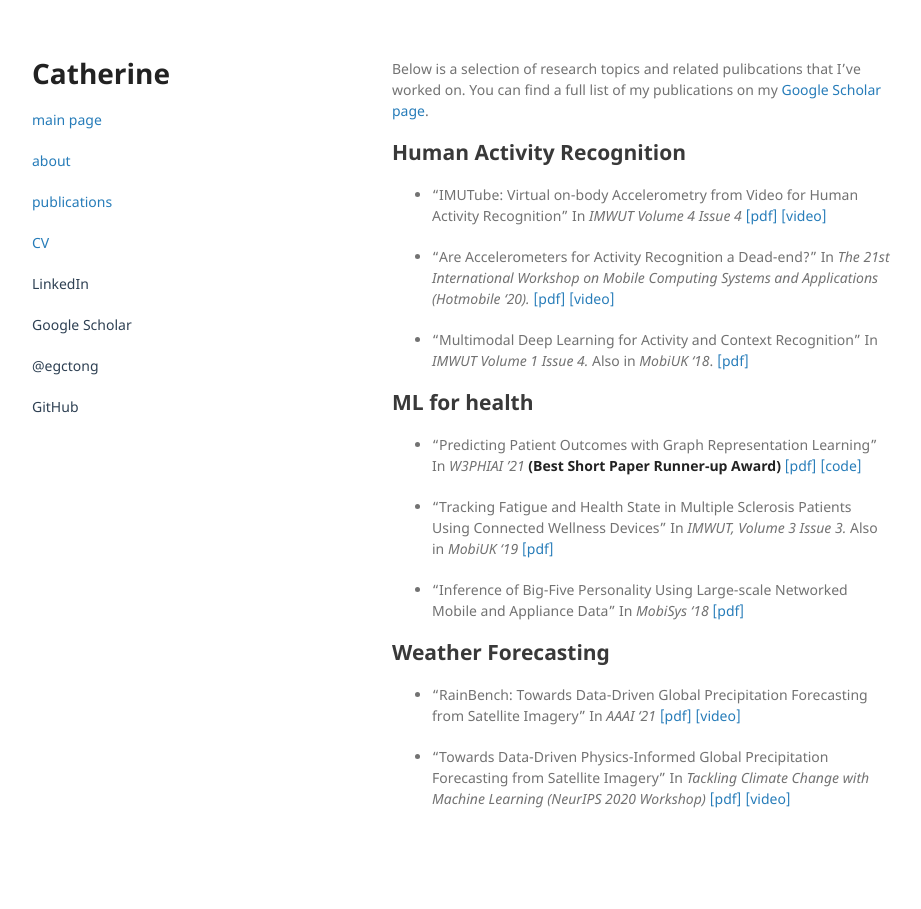
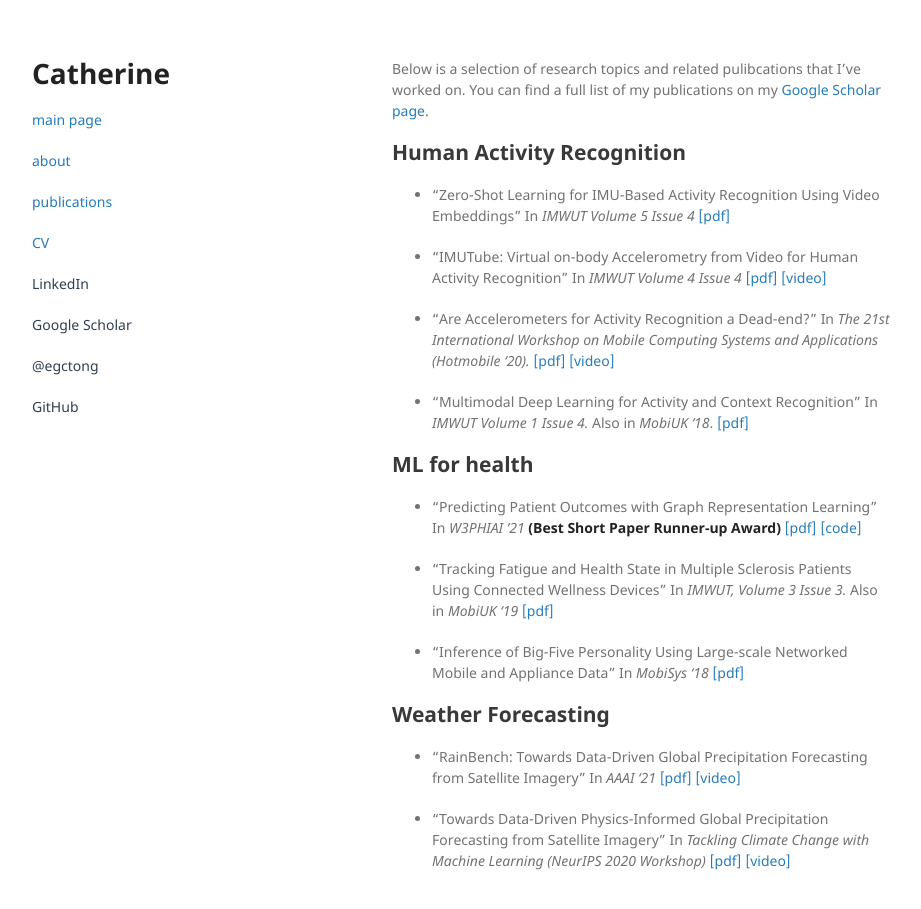
Before and after one commit to egctong/egctong.github.io, a Jekyll site: the page built from publications/publication_index.md, in a window 1280 px wide and 941 px high. Shown: the top 909 px of the window, without its empty margins (178-1099 px from the left). Built offline with Jekyll 4.4.1, drawn with Linux system fonts in a browser that asks for light colours.

Commit message:
updated cv + zsl pub

```diff
--- a/publications/publication_index.md
+++ b/publications/publication_index.md
@@ -7,6 +7,8 @@ layout: default
 Below is a selection of research topics and related pulibcations that I've worked on. You can find a full list of my publications on my [Google Scholar page](https://scholar.google.com/citations?user=nfv_AZoAAAAJ&hl=en).
 
 ## [](#nn) Human Activity Recognition
+
+* "Zero-Shot Learning for IMU-Based Activity Recognition Using Video Embeddings" In *IMWUT Volume 5 Issue 4* [[pdf]](https://egctong.github.io/assets/zsl_camera_ready.pdf)
 
 * "IMUTube: Virtual on-body Accelerometry from Video for Human Activity Recognition" In *IMWUT Volume 4 Issue 4* [[pdf]](https://arxiv.org/pdf/2006.05675.pdf) [[video]](https://www.youtube.com/watch?v=ZN41C_fOdmk)
 
```
Also changed, not shown: 2 other files.
